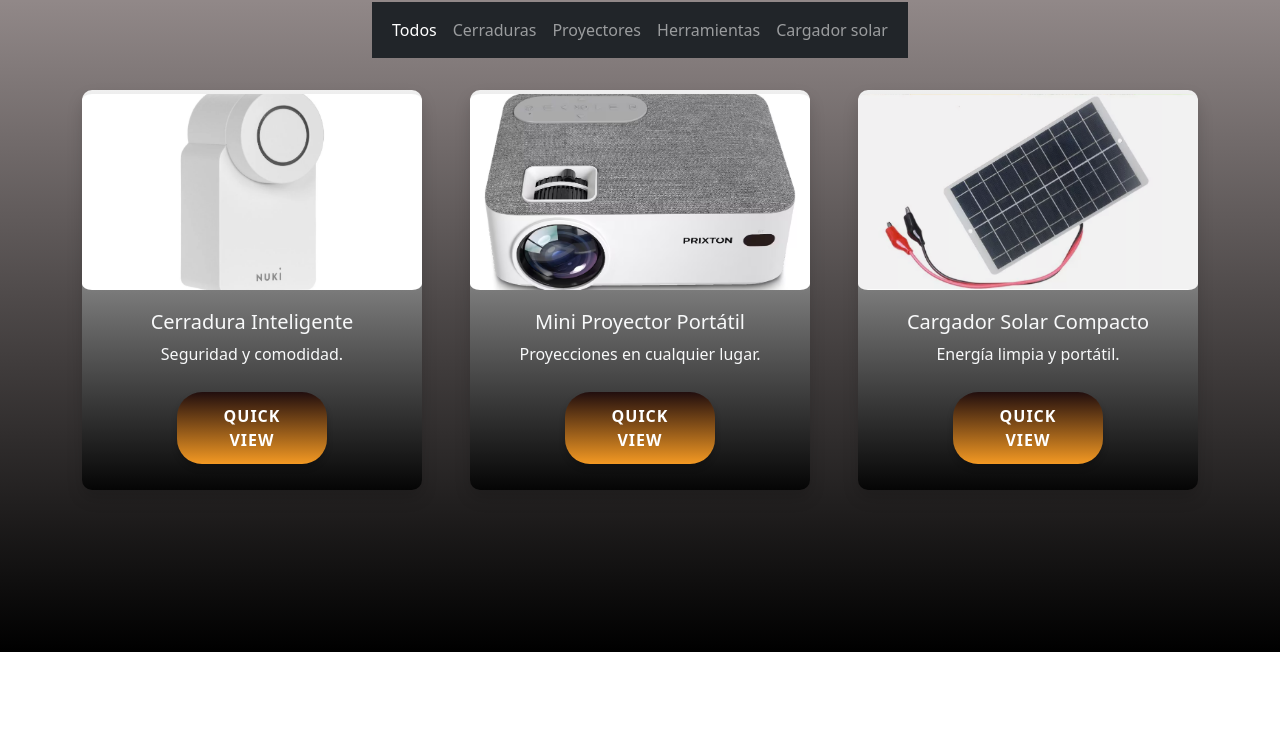
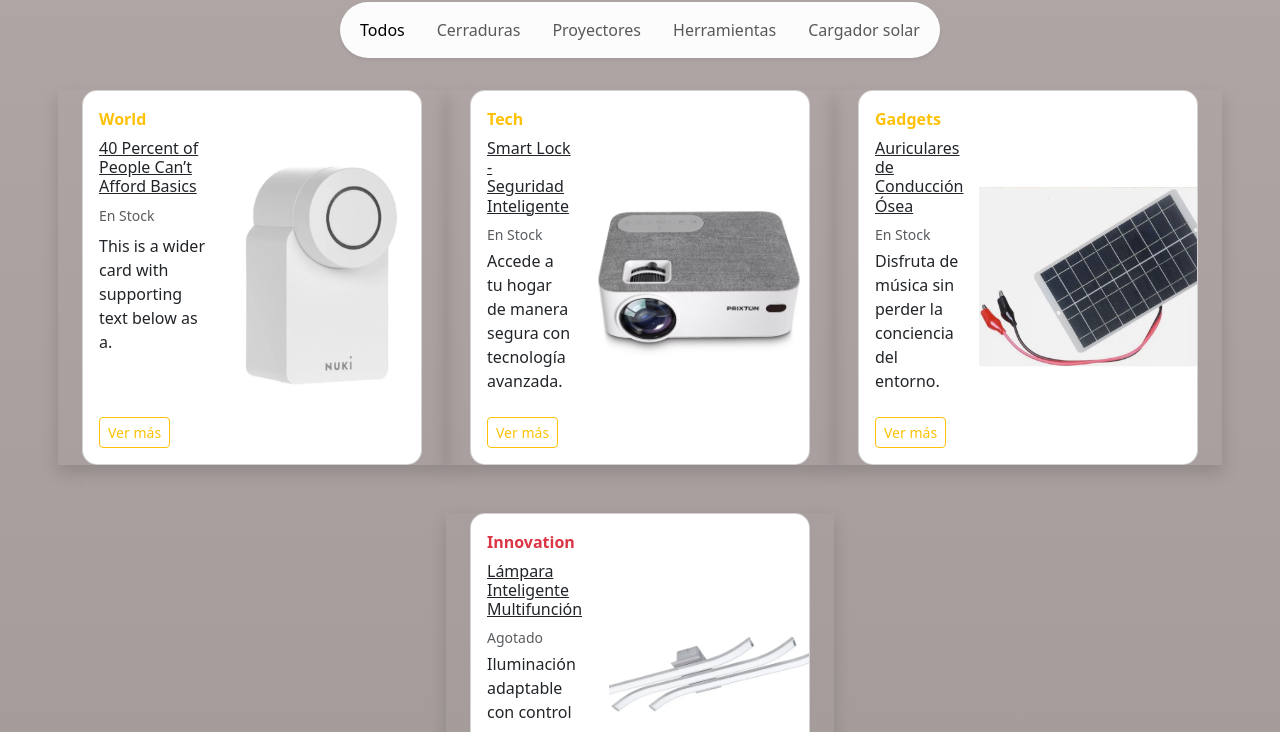
Before and after one commit to CurroCorrea/Pr_Bootstrap_T3, a plain HTML site: page assets/pages/product.html in a window 1280 px wide. Shown: the part 272-1004 px from the top of the page. Drawn offline with nearby package versions, Linux system fonts and the light colour scheme.

Commit message:
Cambios Productos

```diff
--- a/assets/css/productos.css
+++ b/assets/css/productos.css
@@ -19,89 +19,56 @@
 
   }
 
-  /* Gradient Text for Modern Title */
-.gradient-title {
-  background: linear-gradient(to left, #5e3a0b, #000000);
-  -webkit-background-clip: text; /* Clip the background to the text */
-  -webkit-text-fill-color: transparent; /* Make the text transparent */
-  display: inline-block; /* Ensure the gradient applies correctly */
-  font-weight: 700; /* Bold font for emphasis */
-  letter-spacing: -0.5px; /* Slightly tighter letter spacing */
-
+        /* bg: Nuestros Productos */
+        .gradient-bg {
+            background: linear-gradient(to bottom, rgb(178, 167, 167), rgb(156, 147, 147));
         }
 
-  /* Modern Button styles */
-.btn-modern {
-  width: 150px;
-  border-radius: 25px;
-  padding: 12px 24px;
-  background: linear-gradient(to top, #f39923, #210e0e); /* Gradient for a modern look */
-  color: white;
-  border: none;
-  font-weight: 600;
-  text-transform: uppercase;
-  letter-spacing: 1px;
-  box-shadow: 0 4px 6px rgba(0, 0, 0, 0.2); /* Subtle shadow for depth */
-  transition: all 0.5s ease;
-  margin: 10px 0;
+
+
+        /*PRODUCT CARDS*/
+
+        .card {
+          display: flex;
+          flex-direction: column;
+          height: 100%;
+          overflow: hidden;
       }
 
-.btn-modern:hover {
-  background: linear-gradient(to right, #010000, #f39923); /* Reverse gradient on hover */
-  transform: translateY(-2px); /* Slight lift effect */
-  box-shadow: 0 6px 8px rgba(0, 0, 0, 0.3); /* Enhanced shadow on hover */
+      .card-body {
+          flex-grow: 1;
       }
 
-  /* Estilo del contenedor de la imagen */
-#imagen {
-  overflow: hidden; /* Evita que la imagen se salga del contenedor */
-  position: relative; /* Necesario para posicionar la imagen de forma absoluta */
-  max-width: 600px; /* Ajusta el ancho máximo del contenedor */
-  height: 500px; /* Altura fija del contenedor */
-  border-radius: 8px; /* Opcional: bordes redondeados */
+      .card-img-right {
+          max-width: 100%;
+          max-height: 100%;
+          height: auto;
+          object-fit:cover;
       }
 
-/* Imagen base */
-#imagen img {
-  overflow: hidden;
-  position: absolute; /* La imagen no afecta las dimensiones del contenedor */
-  top: 0;
-  left: 0;
-  width: 100%; /* La imagen ocupa el ancho del contenedor */
-  height: 100%; /* La imagen ocupa la altura del contenedor */
-  max-height: 100%;
-  transition: transform 0.5s ease; /* Suaviza el efecto de zoom */
-  object-fit: cover; /* Asegura que la imagen se ajuste correctamente dentro del contenedor */
+      /*PROXIMOS GADGETS*/
+
+
+      .btn-proximos {
+        background: linear-gradient(135deg, #ff9800, #ff5722);
+        color: white;
+        font-weight: bold;
+        padding: 12px 24px;
+        border-radius: 50px;
+        border: none;
+        text-decoration: none;
+        transition: all 0.3s ease-in-out;
+        box-shadow: 0 4px 10px rgba(0, 0, 0, 0.2);
     }
 
-/* Efecto de zoom al pasar el cursor */
-#imagen:hover img {
-  transform: scale(1.1); /* Escala la imagen al 120% */
+    .btn-proximos:hover {
+        background: linear-gradient(135deg, #ff5722, #ff9800);
+        transform: scale(1.1);
+        box-shadow: 0 6px 15px rgba(0, 0, 0, 0.3);
     }
 
-        /* Letras: Nuestros Productos */
-        .gradient-bg {
-            background: linear-gradient(to bottom, rgb(178, 167, 167), black);
-        }
-        .card {
-            transition: transform 0.3s ease, box-shadow 0.3s ease;
-        }
-        .card:hover {
-            transform: translateY(-10px);
-            box-shadow: 0 10px 20px rgba(0, 0, 0, 0.2);
-        }
 
-        .category-nav {
-            background: rgba(0, 0, 0, 0.8);
-            border-bottom: 1px solid rgba(255, 255, 255, 0.1);
-        }
-        .category-nav .nav-link {
-            color: rgba(255, 255, 255, 0.7);
-            transition: color 0.3s ease;
-        }
-        .category-nav .nav-link.active, .category-nav .nav-link:hover {
-            color: white;
-        }
+
 
 /* FOOTER */
 
--- a/assets/pages/product.html
+++ b/assets/pages/product.html
@@ -38,7 +38,7 @@
 
 
       <!-- Fondo general con gradiente -->
-      <div class="gradient-bg" style="min-height: 100vh;">
+      <div class="gradient-bg" style="min-height: 150vh;">
         <!-- Encabezado de productos -->
         <header class="text-center py-4">
             <h1 class="display-6 fw-bold text-dark">Nuestros Productos</h1>
@@ -47,9 +47,9 @@
 
        <!-- Category Navbar -->
 <div class="d-flex justify-content-center pb-2">
-    <nav class="navbar navbar-expand-lg navbar-dark bg-dark" style="min-width: 35vw;">
+    <nav class="navbar navbar-expand-lg bg-light-subtle rounded-pill shadow-sm " style="min-width: 35vw;">
         <div class="container-fluid justify-content-center">
-            <ul class="navbar-nav align-items-center">
+            <ul class="navbar-nav align-items-center gap-3">
                 <li class="nav-item">
                     <a class="nav-link active" href="#">Todos</a>
                 </li>
@@ -73,49 +73,98 @@
 
 <!-- Sección de productos -->
 <section class="container py-4">
-  <div class="row g-5">
+    <div class="row g-5 justify-content-center">
         <!-- Producto 1 -->
-      <div class="col-12 col-md-6 col-lg-4">
-          <div class="card shadow border-0" style="background: linear-gradient(to bottom, #f0f0f0, rgb(5, 5, 5)); border: 1px solid #ddd; max-height: 400px; max-width: 600px; border-radius: 10px;">
-            <div id="imagen">
-              <img src="../images/producto.png" class="card-img-top img-fluid py-1" alt="Producto 1" style="max-height: 260px; object-fit: cover; border-radius: 10px;">
+        <div class="col-12 col-md-6 col-lg-4 shadow">
+          <div class="card flex-md-row mb-4" style="border-radius: 15px;">
+              <div class="card-body d-flex flex-column align-items-start">
+                 <strong class="d-inline-block mb-2 text-warning">World</strong>
+                 <h6 class="mb-0">
+                    <a class="text-dark" href="#">40 Percent of People Can’t Afford Basics</a>
+                 </h6>
+                 <div class="mt-2 text-muted small">En Stock</div>
+                 <p class="card-text mb-auto mt-2">This is a wider card with supporting text below as a.</p>
+                 <a class="btn btn-outline-warning btn-sm align-self-center align-self-md-start" role="button" href="#">Ver más</a>
               </div>
-            <div class="card-body d-flex flex-column text-center text-light"  >
-                  <h5 class="card-title">Cerradura Inteligente</h5>
-                  <p class="card-text">Seguridad y comodidad.</p>
-                  <button class="btn btn-dark btn-modern align-self-center">Quick View</button>
+              <img class="card-img-right img-fluid align-self-center" alt="" src="../images/producto.png" style="max-width: 200px; height: 260px;">
            </div>
         </div>
+
+        <!-- Producto 2 -->
+        <div class="col-12 col-md-6 col-lg-4 shadow">
+          <div class="card flex-md-row mb-4" style="border-radius: 15px;">
+              <div class="card-body d-flex flex-column align-items-start">
+                 <strong class="d-inline-block mb-2 text-warning">Tech</strong>
+                 <h6 class="mb-0">
+                    <a class="text-dark" href="#">Smart Lock - Seguridad Inteligente</a>
+                 </h6>
+                 <div class="mt-2 text-muted small">En Stock</div>
+                 <p class="card-text mb-auto mt-1">Accede a tu hogar de manera segura con tecnología avanzada.</p>
+                 <a class="btn btn-outline-warning btn-sm align-self-center align-self-md-start" role="button" href="#">Ver más</a>
               </div>
-      <!-- Producto 2 -->
-      <div class="col-12 col-md-6 col-lg-4">
-          <div class="card shadow border-0" style="background: linear-gradient(to bottom, #f0f0f0, rgb(5, 5, 5)); border: 1px solid #ddd; height: 400px; max-width: 600px; border-radius: 10px;">
-            <div id="imagen">
-              <img src="../images/producto2.png" class="card-img-top img-fluid py-1" alt="Producto 2" style="max-height: 260px; object-fit: cover; border-radius: 10px;">
+              <img class="card-img-right img-fluid align-self-center" alt="" src="../images/producto2.png" style="min-width: 220px; min-height: 150px;">
+           </div>
         </div>
 
-              <div class="card-body d-flex flex-column text-center text-light">
-                  <h5 class="card-title">Mini Proyector Portátil</h5>
-                  <p class="card-text">Proyecciones en cualquier lugar.</p>
-                  <button class="btn btn-dark btn-modern align-self-center">Quick View</button>
+        <!-- Producto 3 -->
+        <div class="col-12 col-md-6 col-lg-4 shadow">
+          <div class="card flex-md-row mb-4" style="border-radius: 15px;">
+              <div class="card-body d-flex flex-column align-items-start">
+                 <strong class="d-inline-block mb-2 text-warning">Gadgets</strong>
+                 <h6 class="mb-0">
+                    <a class="text-dark" href="#">Auriculares de Conducción Ósea</a>
+                 </h6>
+                 <div class="mt-2 text-muted small">En Stock</div>
+                 <p class="card-text mb-auto mt-1">Disfruta de música sin perder la conciencia del entorno.</p>
+                 <a class="btn btn-outline-warning btn-sm align-self-center align-self-md-start" role="button" href="#">Ver más</a>
+              </div>
+              <img class="card-img-right img-fluid align-self-center pe-md-3" alt="" src="../images/producto3.png" style="max-width: 280px; height: 180px;">
            </div>
         </div>
+
+        <!-- Producto 4 -->
+        <div class="col-12 col-md-6 col-lg-4 shadow">
+          <div class="card flex-md-row mb-4" style="border-radius: 15px;">
+              <div class="card-body d-flex flex-column align-items-start">
+                 <strong class="d-inline-block mb-2 text-danger">Innovation</strong>
+                 <h6 class="mb-0">
+                    <a class="text-dark" href="#">Lámpara Inteligente Multifunción</a>
+                 </h6>
+                 <div class="mt-2 text-muted small">Agotado</div>
+                 <p class="card-text mb-auto mt-1">Iluminación adaptable con control por voz y app.</p>
+                 <a class="btn btn-outline-warning btn-sm align-self-center align-self-md-start" role="button" href="#">Más detalles</a>
               </div>
-      <!-- Producto 3 -->
-      <div class="col-12 col-md-6 col-lg-4 pb-5">
-          <div class="card shadow border-0" style="background: linear-gradient(to bottom, #f0f0f0, rgb(5, 5, 5)); border: 1px solid #ddd; height: 400px; max-width: 600px; border-radius: 10px;">
-            <div id="imagen">
-              <img src="../images/producto3.png" class="card-img-top img-fluid py-1" alt="Producto 3" style="max-height: 280px; object-fit: cover; border-radius: 10px;">
-            </div>
-              <div class="card-body d-flex flex-column text-center text-light">
-                  <h5 class="card-title">Cargador Solar Compacto</h5>
-                  <p class="card-text">Energía limpia y portátil.</p>
-                  <button class="btn btn-dark btn-modern align-self-center">Quick View</button>
-              </div>
+              <img class="card-img-right img-fluid align-self-center" alt="" src="../images/producto4.png" style="width: 200px; height: 250px;">
            </div>
         </div>
     </div>
   </section>
+
+<section id="nextgadgets" class="container text-center py-5">
+    <h2 class="fw-bold text-uppercase" style="color: #ff9800;">🔜 ¡Próximamente!</h2>
+    <p class="lead">Nuevos gadgets están en camino... ¡No te los pierdas!</p>
+
+    <div class="d-flex justify-content-center">
+        <div class="card border-0 shadow-lg p-4" style="max-width: 450px; background: linear-gradient(135deg, #222, #444); color: white;">
+            <div class="card-body">
+                <h3 class="card-title fw-bold">🚀 Innovaciones Increíbles</h3>
+                <p class="card-text">Estamos preparando lo último en tecnología para ti.</p>
+                <p class="fw-bold mt-5" style="font-size: 1.5rem; animation: blink 1.5s infinite;">🔎 Mantente atento...</p>
+            </div>
+        </div>
+    </div>
+    <div class="text-center mt-5">
+        <a href="./nextgadgets.html" class="btn-proximos">Ver Próximos Gadgets</a>
+    </div>
+</section>
+
+<style>
+@keyframes blink {
+    0% { opacity: 1; }
+    50% { opacity: 0.3; }
+    100% { opacity: 1; }
+}
+</style>
 </div>
 
 <footer>
```
Also changed, not shown: assets/images/producto4.png (added). Lines whose indentation alone changed are shown as unchanged.
